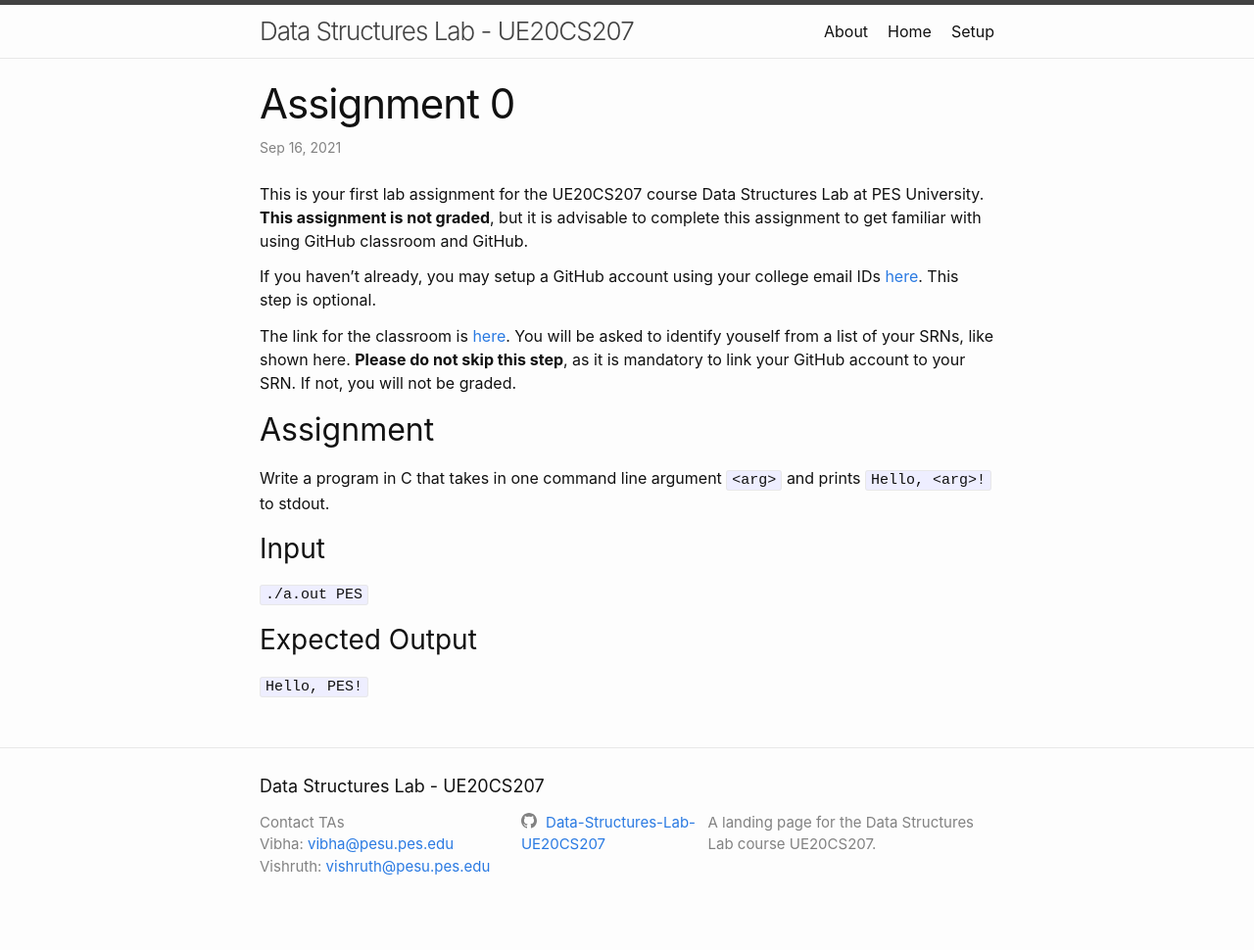
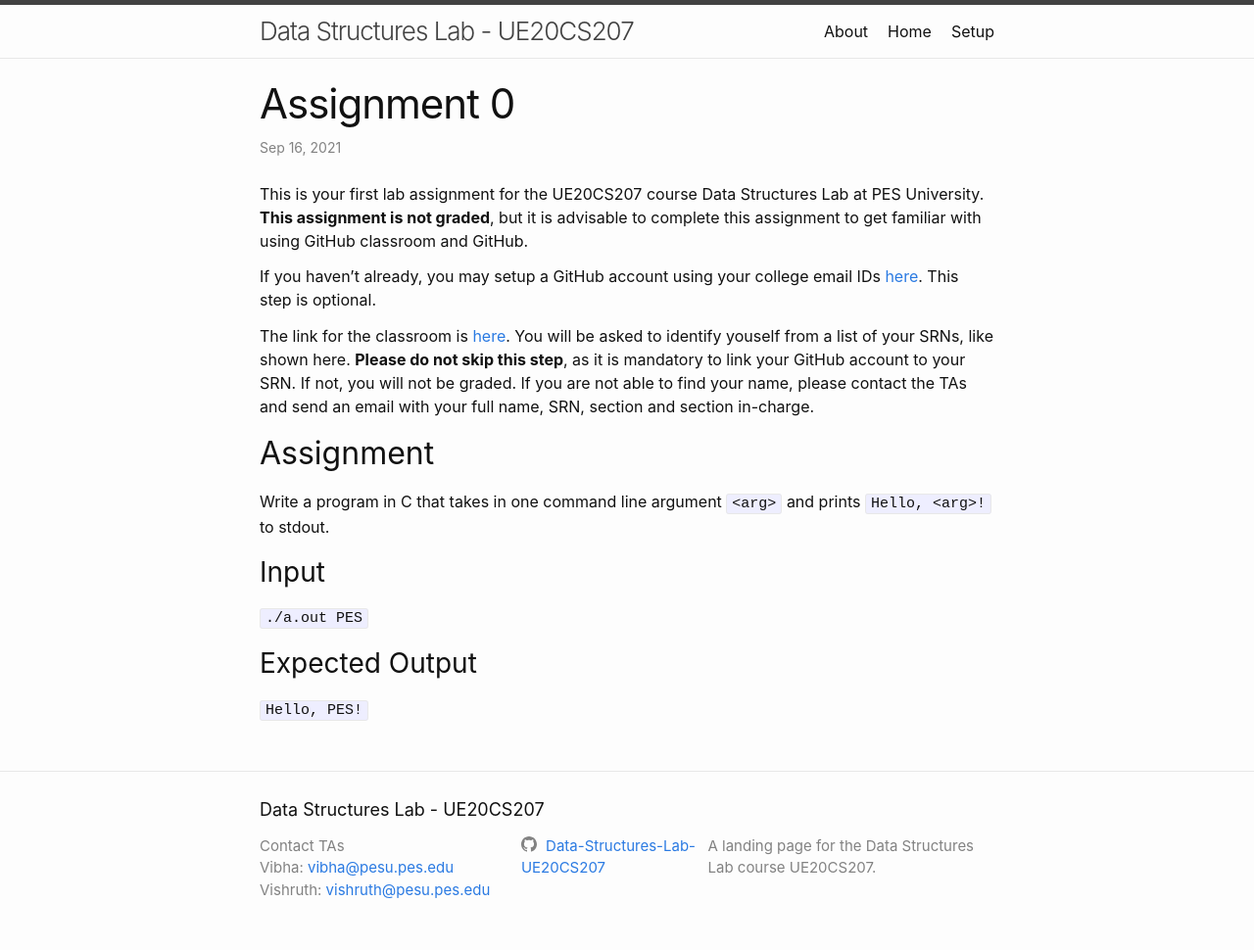
Before and after one commit to Data-Structures-Lab-UE20CS207/data-structures-lab-ue20cs207.github.io, a Jekyll site: the page built from _posts/2021-09-06-assign-0.md, in a window 1280 px wide. Shown: the whole page at 98% size. Built offline with Jekyll 4.4.1, drawn with Linux system fonts in a browser that asks for light colours; before the commit the page ends 946 px from its top, so only the background shows below that.

Commit message:
Updated classroom link docs

```diff
--- a/_posts/2021-09-06-assign-0.md
+++ b/_posts/2021-09-06-assign-0.md
@@ -10,7 +10,7 @@ This is your first lab assignment for the UE20CS207 course Data Structures Lab a
 
 If you haven't already, you may setup a GitHub account using your college email IDs [here]({{ site.baseurl }} {% link setup.md %}). This step is optional.
 
-The link for the classroom is [here](https://classroom.github.com/a/HjXNUZr6){:target="_blank"}. You will be asked to identify youself from a list of your SRNs, like shown here. **Please do not skip this step**, as it is mandatory to link your GitHub account to your SRN. If not, you will not be graded.
+The link for the classroom is [here](https://classroom.github.com/a/HjXNUZr6){:target="_blank"}. You will be asked to identify youself from a list of your SRNs, like shown here. **Please do not skip this step**, as it is mandatory to link your GitHub account to your SRN. If not, you will not be graded. If you are not able to find your name, please contact the TAs and send an email with your full name, SRN, section and section in-charge.
 
 ## Assignment
 
```
